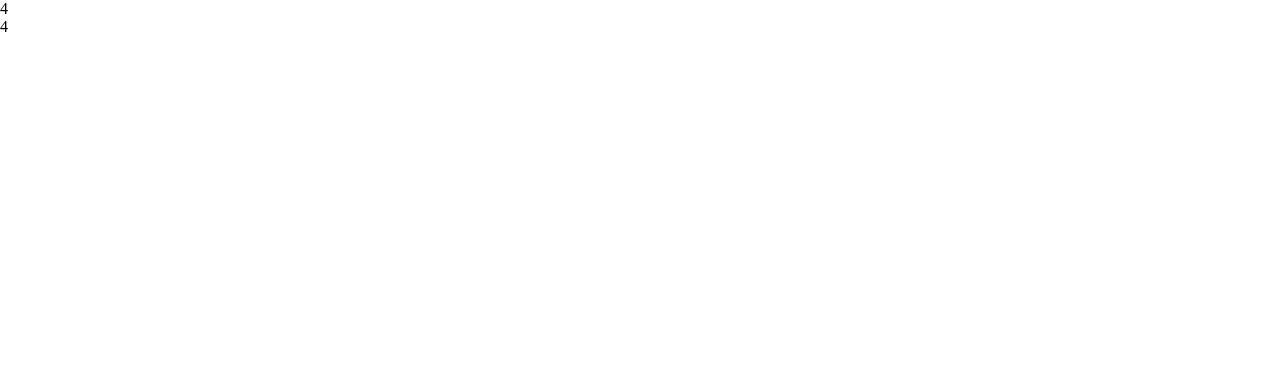
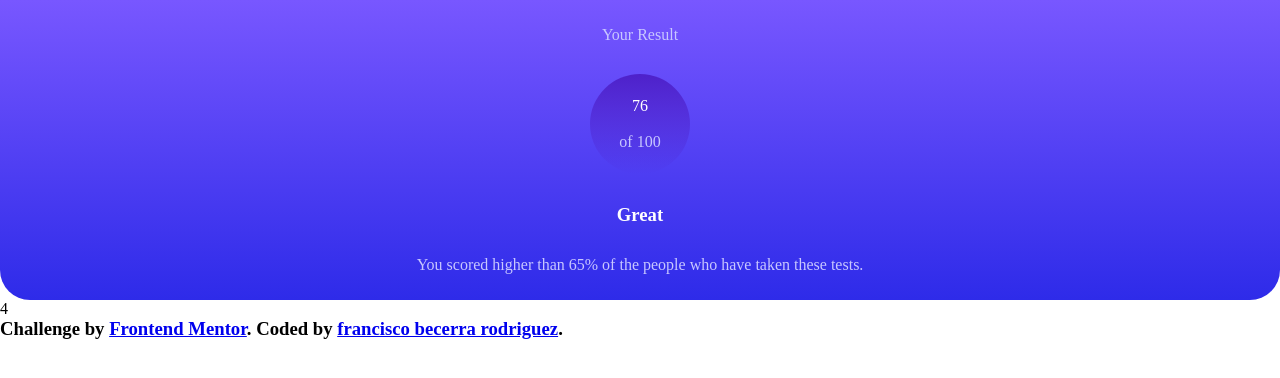
Before and after one commit to FranciscoFrontEndDeveloper/Resultssummarycomponent, an Angular app: page / in a window 1280 px wide. Shown: the top 378 px of the page. Built offline with nearby package versions, Linux system fonts and the light colour scheme.

Commit message:
gradient started

```diff
--- a/src/app/app.component.html
+++ b/src/app/app.component.html
@@ -1,4 +1,14 @@
 <main>
+  <div>
+    <app-degradade></app-degradade>
+  </div>
   <div>4</div>
-  <div>4</div>
+  <div class="containerFooter">
+  <div class="attribution">
+  <h3>
+  Challenge by <a href="https://www.frontendmentor.io?ref=challenge" target="_blank">Frontend Mentor</a>.
+  Coded by <a href="#" target="_blank">francisco becerra rodriguez</a>.
+  </h3>
+  </div>
+  </div>
 </main>
--- a/src/app/app.component.sass
+++ b/src/app/app.component.sass
@@ -3,6 +3,6 @@
 main
  display: grid
  grid-template-columns: 1fr
- grid-template-rows: repeat(2, auto)
+ grid-template-rows: repeat(3, auto)
  width: 100%
  height: auto
--- a/src/app/app.module.ts
+++ b/src/app/app.module.ts
@@ -2,10 +2,12 @@ import { NgModule } from '@angular/core';
 import { BrowserModule } from '@angular/platform-browser';
 
 import { AppComponent } from './app.component';
+import { DegradadeComponent } from './components/degradade/degradade.component';
 
 @NgModule({
   declarations: [
-    AppComponent
+    AppComponent,
+    DegradadeComponent
   ],
   imports: [
     BrowserModule
--- /dev/null
+++ b/src/app/components/degradade/degradade.component.html
@@ -0,0 +1,9 @@
+<section class="degradadeContainer">
+  <p>Your Result</p>
+  <div>
+    <span>76</span><br />
+    <p>of 100</p>
+  </div>
+  <h3>Great</h3>
+  <p>You scored higher than 65% of the people who have taken these tests.</p>
+</section>
--- /dev/null
+++ b/src/app/components/degradade/degradade.component.sass
@@ -0,0 +1,31 @@
+@import '../../../styles'
+
+.degradadeContainer
+ background: #4E21CA
+ background: linear-gradient(0deg, #2E2BE9, #7857FF)
+ min-height: 300px
+ display: flex
+ flex-direction: column
+ justify-content: center
+ gap: 30px
+ border-bottom-right-radius: 30px
+ border-bottom-left-radius: 30px
+ align-items: center
+ p,h3
+  text-align: center
+  @include fontStyles($color: $Lightlavender )
+ h3
+  @include fontStyles($color: $White )
+ p:nth-child(4)
+  padding: 0 20%
+ div
+  display: flex
+  flex-direction: column
+  justify-content: center
+  align-items: center
+  width: 100px
+  height: 100px
+  border-radius: 50%
+  background: linear-gradient(0deg, $Persianbluecircle, $Violetbluecircle)
+  span
+   @include fontStyles($color: $White )
```
Also changed, not shown: src/app/components/degradade/degradade.component.ts (added, +10 -0 lines), src/styles.sass (+28 -0 lines), 1 other file (tests, documents, lock files or other folders).
